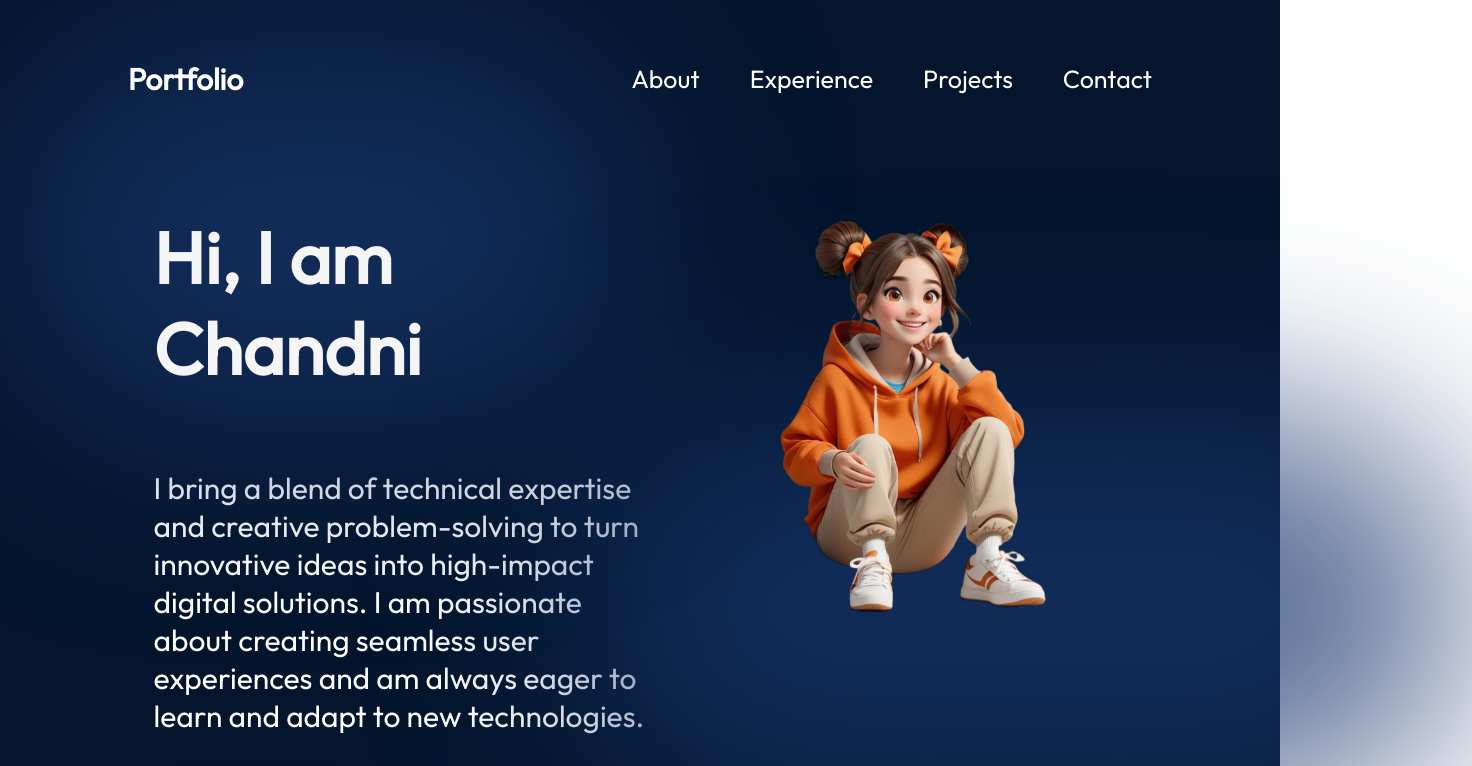
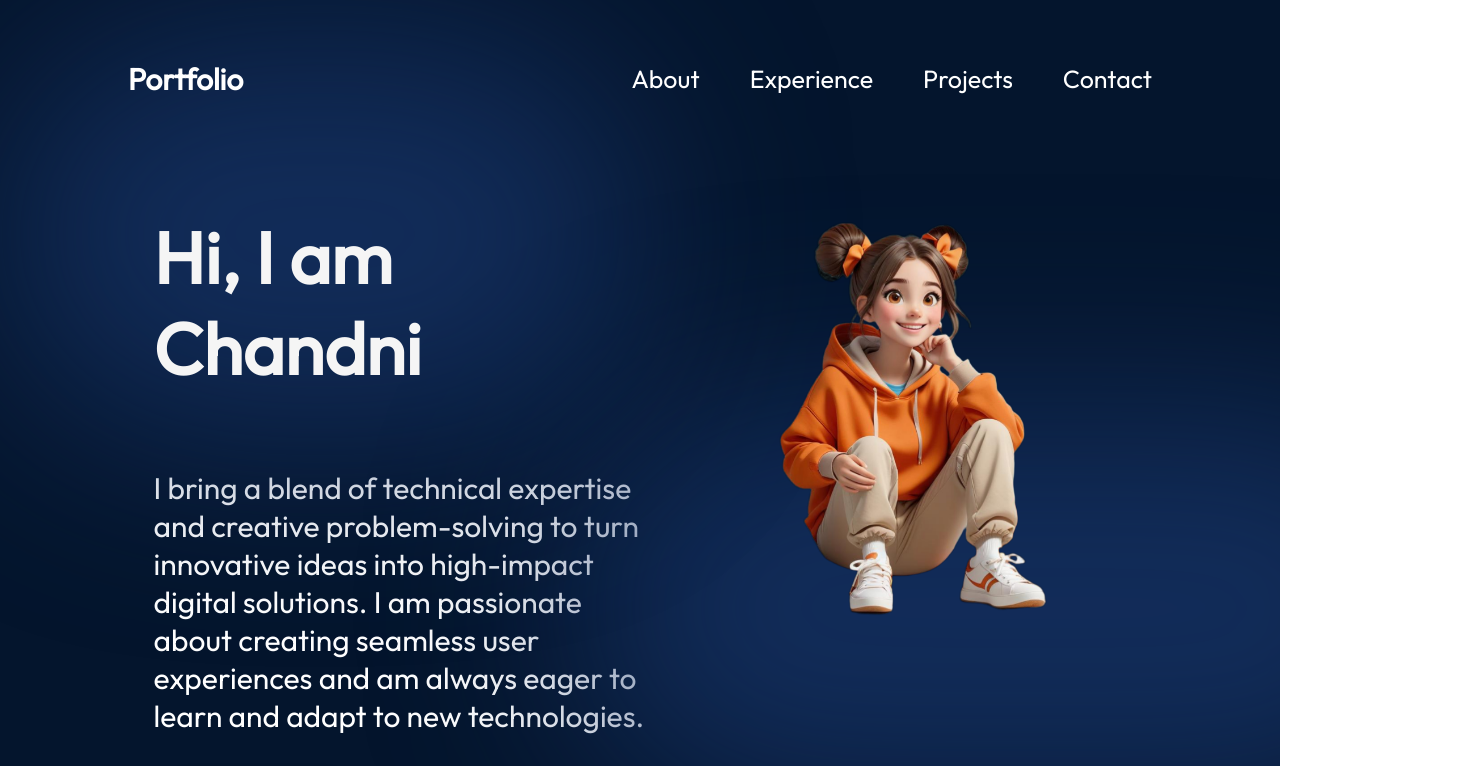
Before and after one commit to ChandniBambhaniya/portfolio, a React (Vite) app: page / in a window 1280 px wide. Shown: the top 766 px of the page, 1472 px wide, since content can reach past the window. Built offline with nearby package versions, Linux system fonts and the light colour scheme.

Commit message:
Restore overflow-x property in html, body for consistent layout behavior

```diff
--- a/src/index.css
+++ b/src/index.css
@@ -11,7 +11,7 @@ html, body {
   padding: 0;
   height: 100%;
   width: 100%;
-  /* overflow-x: hidden; */
+  overflow-x: hidden;
   scroll-behavior: smooth;
 }
 
```
